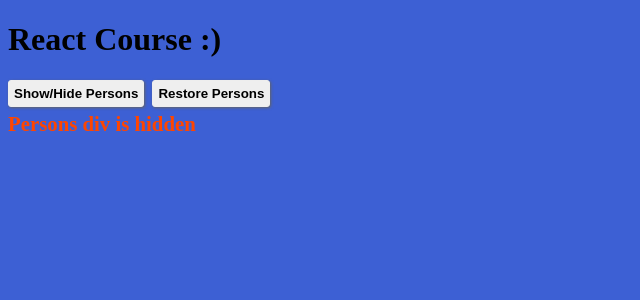
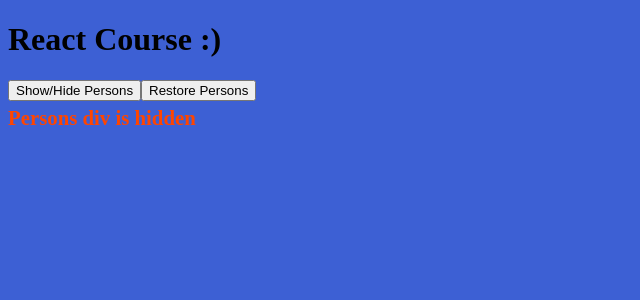
Before and after one commit to JS-goose/react-person-manager, a React app: page / in a window 1280 px wide. Shown: the top 300 px of the page, without its empty margins (0-640 px from the left). Built offline with nearby package versions, Linux system fonts and the light colour scheme.

Commit message:
updated button styling inside App

```diff
--- a/src/App.css
+++ b/src/App.css
@@ -14,3 +14,18 @@ html {
 .yellow{
   color: rgb(201, 201, 0);
 }
+
+.buttonStyle {
+  padding: 10px;
+  border-radius: 3px;
+  border: 1px solid black;
+  box-shadow: 1px 1px 3px #636363;
+  cursor: pointer;
+  margin-right: 8px;
+  font-weight: 900;
+}
+
+.buttonStyle:hover {
+  color: coral;
+  box-shadow: 2px 2px 4px rgb(70, 69, 69);
+}
--- a/src/App.js
+++ b/src/App.js
@@ -44,16 +44,6 @@ class App extends Component {
   };
 
   render() {
-    const buttonStyle = {
-      padding: '5px',
-      borderRadius: '3px',
-      border: '1px solid #eee',
-      boxShadow: '1px 1px 3px #636363',
-      cursor: 'pointer',
-      marginRight: 8,
-      fontWeight: 900,
-    };
-
     let persons = null;
     if (this.state.showPersons) {
       persons = (
@@ -69,8 +59,6 @@ class App extends Component {
           ))}
         </div>
       );
-      buttonStyle.backgroundColor = 'white';
-      buttonStyle.color = 'coral';
 
     } else {
       const personStyle = {
@@ -100,10 +88,10 @@ class App extends Component {
 
       <div className={classes.App}>
         <h1 className={assignedClasses.join(' ')}>React Course :)</h1>
-        <button style={buttonStyle} onClick={this.togglePersonsDiv} key={1}>
+        <button className={classes.buttonStyle} onClick={this.togglePersonsDiv} key={1}>
           Show/Hide Persons
         </button>
-        <button style={buttonStyle} onClick={this.restorePersons} key={2}>
+        <button className={classes.buttonStyle} onClick={this.restorePersons} key={2}>
           Restore Persons
         </button>
         {persons}
```
